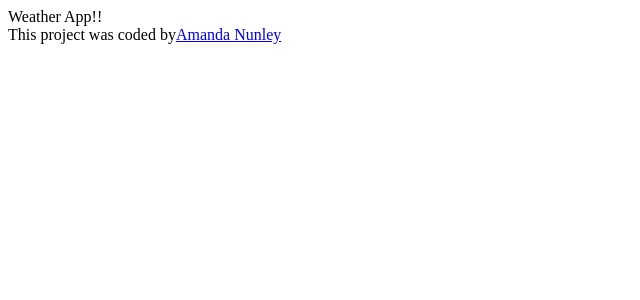
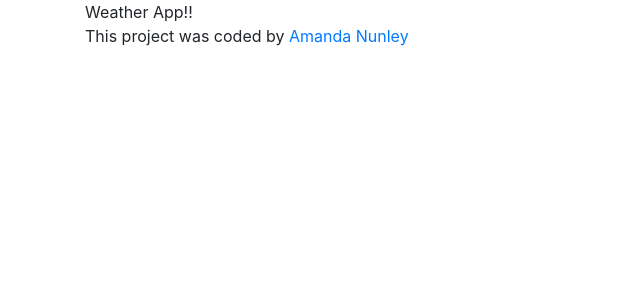
Before and after one commit to acnuns/react-final, a React (Create React App) app: page / in a window 1280 px wide. Shown: the top 300 px of the page, without its empty margins (0-640 px from the left). Built offline with nearby package versions, Linux system fonts and the light colour scheme.

Commit message:
Added Bootstrap

```diff
--- a/package.json
+++ b/package.json
@@ -6,6 +6,7 @@
     "@testing-library/jest-dom": "^5.11.9",
     "@testing-library/react": "^11.2.5",
     "@testing-library/user-event": "^12.7.3",
+    "bootstrap": "^4.6.0",
     "react": "^17.0.1",
     "react-dom": "^17.0.1",
     "react-scripts": "4.0.3",
--- a/src/App.js
+++ b/src/App.js
@@ -4,11 +4,13 @@ import './App.css';
 function App() {
   return (
     <div className="App">
+      <div className="container">
       Weather App!!
       <footer>
         This project was coded by
-        <a href="https://github.com/acnuns/react-final" target="_blank">Amanda Nunley</a>
+        <a href="https://github.com/acnuns/react-final" target="_blank"> Amanda Nunley</a>
       </footer>
+      </div>
     </div>
   );
 }
--- a/src/index.js
+++ b/src/index.js
@@ -1,6 +1,7 @@
 import React from 'react';
 import ReactDOM from 'react-dom';
 import './index.css';
+import 'bootstrap/dist/css/bootstrap.css';
 import App from './App';
 import reportWebVitals from './reportWebVitals';
 
```
Also changed, not shown: 1 other file (tests, documents, lock files or other folders).
